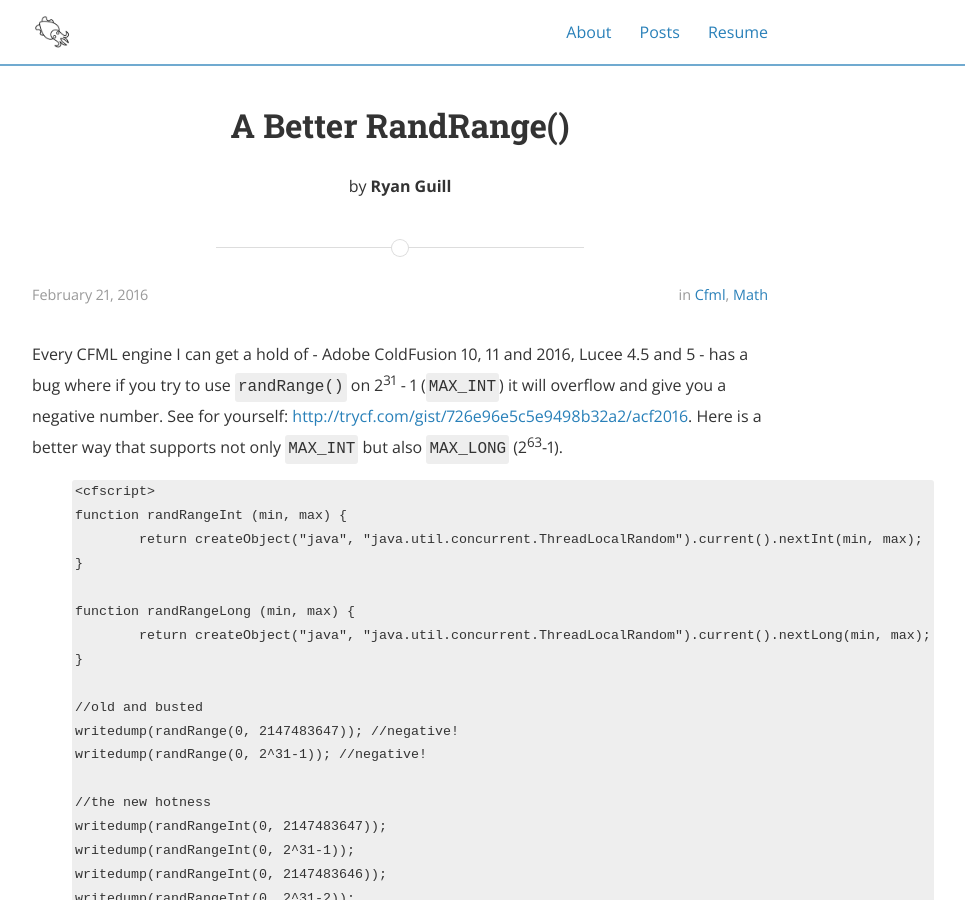
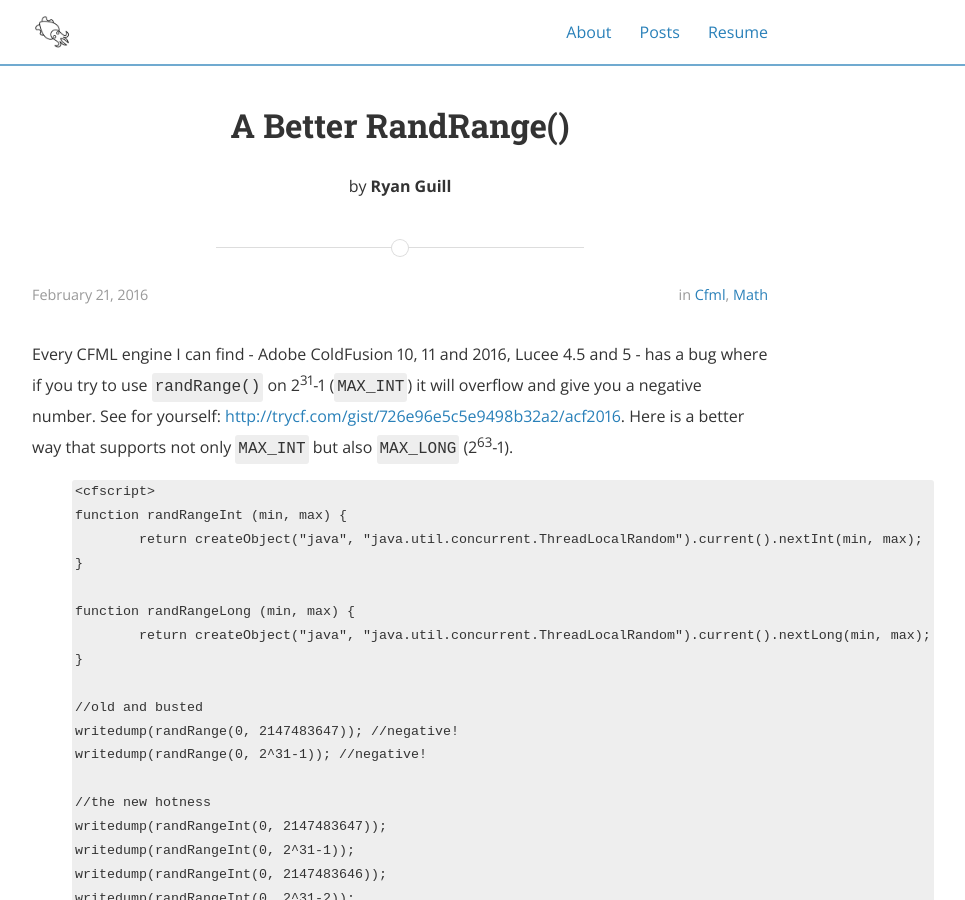
Before and after one commit to ryanguill/ryanguill.github.io, a Jekyll site: the page built from _posts/2016-02-21-a-better-randrange.markdown, in a window 1280 px wide and 900 px high. Shown: the whole window, without its empty margins (240-1205 px from the left). Built offline with Jekyll 4.4.1, drawn with Linux system fonts in a browser that asks for light colours; nearby versions of some CDN libraries; comment, search, counter and statistics services are not loaded; a style sheet for code colours, icons or effects is not loaded.

Commit message:
randrange formatting / grammer

```diff
--- a/_posts/2016-02-21-a-better-randrange.markdown
+++ b/_posts/2016-02-21-a-better-randrange.markdown
@@ -7,7 +7,7 @@ categories: CFML math
 tags: CFML math randrange
 ---
 
-Every CFML engine I can get a hold of - Adobe ColdFusion 10, 11 and 2016, Lucee 4.5 and 5 - has a bug where if you try to use `randRange()` on 2<sup>31</sup> - 1 (`MAX_INT`) it will overflow and give you a negative number.  See for yourself: [http://trycf.com/gist/726e96e5c5e9498b32a2/acf2016](http://trycf.com/gist/726e96e5c5e9498b32a2/acf2016).  Here is a better way that supports not only `MAX_INT` but also `MAX_LONG` (2<sup>63</sup>-1).
+Every CFML engine I can find - Adobe ColdFusion 10, 11 and 2016, Lucee 4.5 and 5 - has a bug where if you try to use `randRange()` on 2<sup>31</sup>-1 (`MAX_INT`) it will overflow and give you a negative number.  See for yourself: [http://trycf.com/gist/726e96e5c5e9498b32a2/acf2016](http://trycf.com/gist/726e96e5c5e9498b32a2/acf2016).  Here is a better way that supports not only `MAX_INT` but also `MAX_LONG` (2<sup>63</sup>-1).
 <!-- break -->
 
 {% highlight text %}
```
